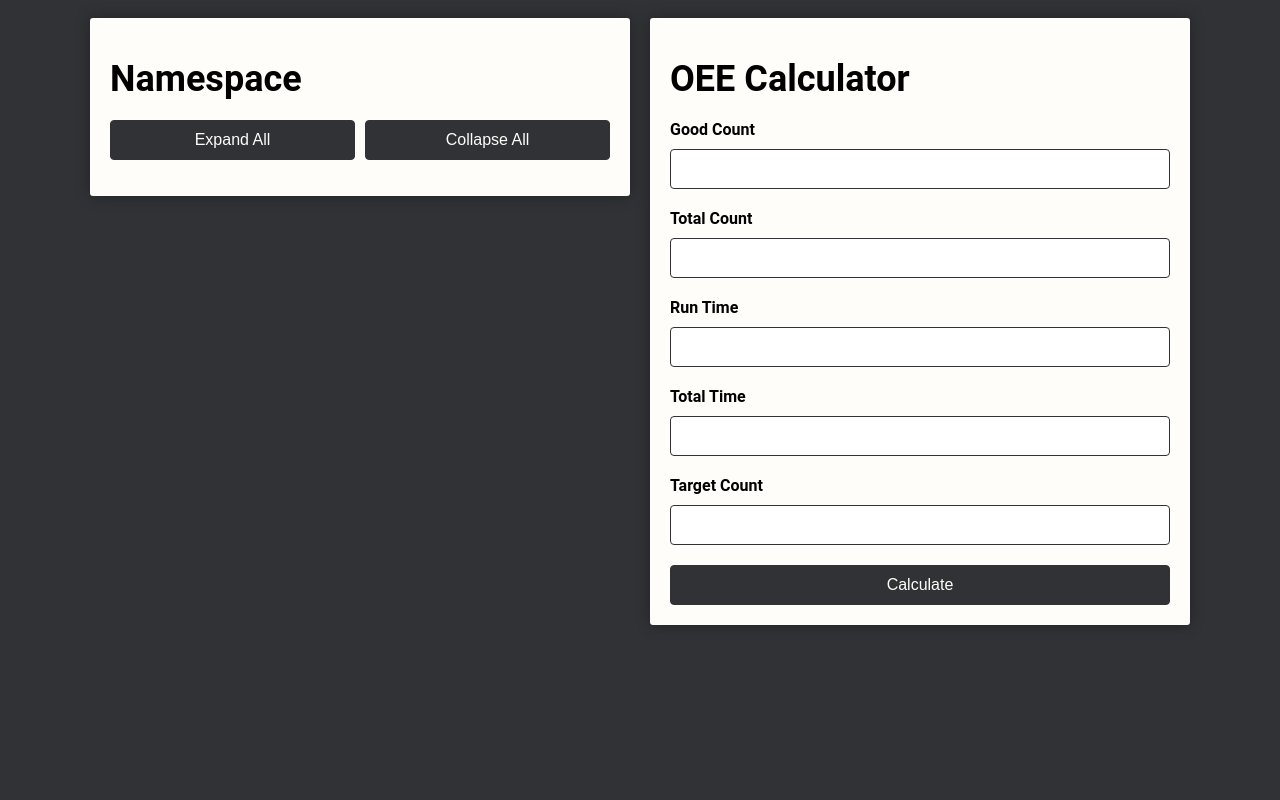
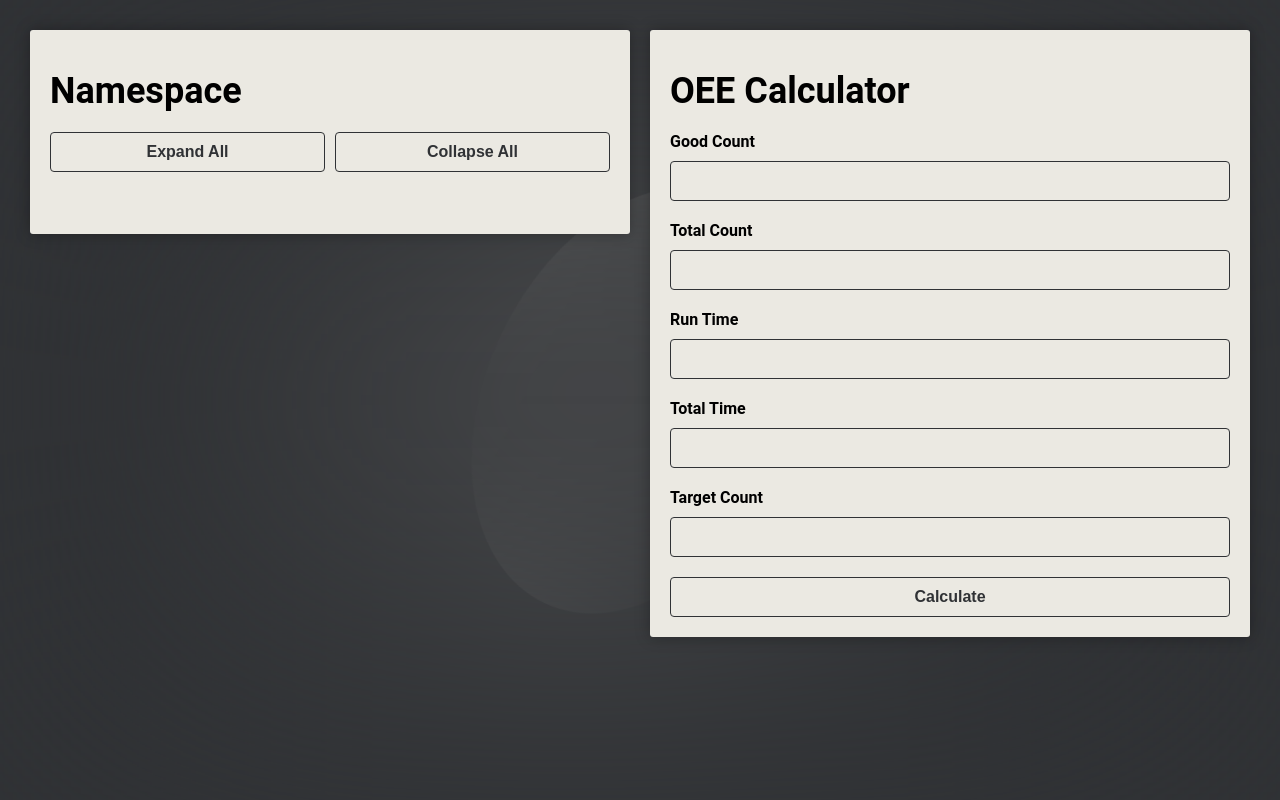
Before and after one commit to DMDuFresne/OEE_Server, a Flask app: page / in a window 1280 px wide. Run offline with Flask 3, Linux system fonts and the light colour scheme; data that the repository does not hold is empty; some libraries are stand-ins or nearby versions.

Commit message:
Working on rough front end

```diff
--- a/app/blueprints/asset.py
+++ b/app/blueprints/asset.py
@@ -42,6 +42,40 @@ def get_all_assets_route(asset_class, get_all_func):
         route_path,
         endpoint=endpoint_name,
         view_func=route_get_all_assets,
+        methods=['GET']
+    )
+    # print(f"Created route: GET {route_path} => {endpoint_name}")
+
+
+def get_parent_asset_route(asset_class, get_func):
+    @limiter.limit("60/minute")
+    def route_get_parent_asset(asset_id):
+        result = get_func(asset_class, asset_id)
+        return result
+
+    endpoint_name = f'route_get_parent_asset_{asset_class.__name__.lower()}'
+    route_path = f'/{asset_class.object_name.lower()}/<int:asset_id>/parent'
+    asset_blueprint.add_url_rule(
+        route_path,
+        endpoint=endpoint_name,
+        view_func=route_get_parent_asset,
+        methods=['GET']
+    )
+    print(f"Created route: GET {route_path} => {endpoint_name}")
+
+
+def get_child_assets_route(asset_class, get_func):
+    @limiter.limit("60/minute")
+    def route_get_child_assets(asset_id):
+        result = get_func(asset_class, asset_id)
+        return result
+
+    endpoint_name = f'route_get_child_assets_{asset_class.__name__.lower()}'
+    route_path = f'/{asset_class.object_name.lower()}/<int:asset_id>/children'
+    asset_blueprint.add_url_rule(
+        route_path,
+        endpoint=endpoint_name,
+        view_func=route_get_child_assets,
         methods=['GET']
     )
     # print(f"Created route: GET {route_path} => {endpoint_name}")
@@ -133,3 +167,17 @@ delete_asset_route(SiteModel, delete_asset)
 delete_asset_route(AreaModel, delete_asset)
 delete_asset_route(LineModel, delete_asset)
 delete_asset_route(CellModel, delete_asset)
+
+# parent asset routes
+get_parent_asset_route(EnterpriseModel, get_parent_asset)
+get_parent_asset_route(SiteModel, get_parent_asset)
+get_parent_asset_route(AreaModel, get_parent_asset)
+get_parent_asset_route(LineModel, get_parent_asset)
+get_parent_asset_route(CellModel, get_parent_asset)
+
+# child assets routes
+get_child_assets_route(EnterpriseModel, get_child_assets)
+get_child_assets_route(SiteModel, get_child_assets)
+get_child_assets_route(AreaModel, get_child_assets)
+get_child_assets_route(LineModel, get_child_assets)
+get_child_assets_route(CellModel, get_child_assets)
--- a/app/services/asset.py
+++ b/app/services/asset.py
@@ -1,4 +1,3 @@
-import logging
 from flask import jsonify
 from app.models.asset import *
 from app.models.asset_tree import AssetTreeModel
@@ -40,6 +39,42 @@ def get_all_assets(asset_class):
     except Exception as e:
         logger.error(f"Error occurred while fetching all assets: {str(e)}", exc_info=True)
         return jsonify({'error': 'An error occurred while fetching all assets.'}), 500
+
+
+def get_parent_asset(asset_class, asset_id):
+    try:
+        asset = asset_class()
+
+        if asset.parent_table_name is None:
+            return jsonify({'error': f'{asset.object_name}s have no parent.'}), 500
+
+        assets = asset.get_parent(asset_id)
+        serialized = [asset.__dict__ for asset in assets]
+        return jsonify({
+            'data': serialized,
+            'message': f'the parent of the {asset_class.object_name} retrieved successfully'
+        }), 200
+    except Exception as e:
+        logger.error(f"Error occurred while fetching the parent asset: {str(e)}", exc_info=True)
+        return jsonify({'error': 'An error occurred while fetching the parent asset.'}), 500
+
+
+def get_child_assets(asset_class, asset_id):
+    try:
+        asset = asset_class()
+
+        if asset.child_table_name is None:
+            return jsonify({'error': f'{asset.object_name}s have no children.'}), 500
+
+        assets = asset.get_children(asset_id)
+        serialized = [asset.__dict__ for asset in assets]
+        return jsonify({
+            'data': serialized,
+            'message': f'Children of {asset_class.object_name}s retrieved successfully'
+        }), 200
+    except Exception as e:
+        logger.error(f"Error occurred while fetching child assets: {str(e)}", exc_info=True)
+        return jsonify({'error': 'An error occurred while fetching child assets.'}), 500
 
 
 def get_asset(asset_class, asset_id):
--- a/app/static/css/styles.css
+++ b/app/static/css/styles.css
@@ -1,19 +1,41 @@
 :root {
   --primary-color: #303235;
-  --secondary-color: #fefdfa;
-  --tertiary-color: #275187;
+  --secondary-color: #ebe9e2;
+  --tertiary-color: #0a0000;
   --success-color: #49ab52;
+  --warning-color: #fbb236;
   --danger-color: #fa535c;
+}
+
+* {
+  box-sizing: border-box;
+  z-index: 10;
+}
+
+html, body {
+  height: 100%;
 }
 
 body {
   font-family: 'Roboto', sans-serif;
   background: var(--primary-color);
+  margin: 0;
+  padding: 0;
+  overflow: hidden;
+}
+
+.screen {
+  overflow: auto;
+  height: 100%;
+  width: 100%;
+  position: relative;
+  z-index: 1;
 }
 
 .container {
-  width: 100%;
-  height: 500px;
+  margin: 0 auto;
+  padding: 20px;
+  flex-grow: 1;
 }
 
 .wrap {
@@ -25,12 +47,12 @@ body {
 
 .box {
   margin: 10px;
-  flex: 1 0 auto;
-  min-width: 300px;
-  max-width: 500px;
+  flex: 1 0 500px;
+  max-width: 100%;
+  overflow: auto;
   text-align: left;
   border-radius: 3px;
-  transition: 200ms ease-in-out;
+  transition: box-shadow 200ms ease-in-out;
   box-shadow: 0 0 15px rgba(0, 0, 0, 0.3);
   padding: 20px;
   background: var(--secondary-color);
@@ -44,17 +66,8 @@ body {
   display: none;
 }
 
-.box.show {
-  display: block;
-}
-
-.box.show:hover {
-  box-shadow: 0 0 5px rgba(0, 0, 0, 0.7);
-}
-
 .box h1 {
-  margin-top: 20px;
-  margin-bottom: 20px;
+  margin: 20px 0;
   font-weight: bold;
   font-size: 36px;
 }
@@ -74,26 +87,7 @@ label {
   gap: 10px;
 }
 
-button {
-  padding: 10px;
-  font-size: 16px;
-  border-radius: 4px;
-  border: 1px solid var(--primary-color);
-  box-sizing: border-box;
-  background-color: var(--primary-color);
-  color: var(--secondary-color);
-  cursor: pointer;
-  transition: background-color 0.3s;
-  flex: 1;
-}
-
-button:hover {
-  background-color: var(--secondary-color);
-  color: var(--primary-color);
-}
-
-input[type="number"],
-button[type="submit"] {
+input[type="number"] {
   padding: 10px;
   font-size: 16px;
   border-radius: 4px;
@@ -102,16 +96,49 @@ button[type="submit"] {
   box-sizing: border-box;
 }
 
-button[type="submit"] {
+input[type="number"]:hover,
+input[type="number"]:focus {
   background-color: var(--primary-color);
   color: var(--secondary-color);
-  cursor: pointer;
+}
+
+button, input[type="number"], button[type="submit"] {
+  padding: 10px;
+  font-size: 16px;
+  border-radius: 4px;
+  border: 1px solid var(--primary-color);
+  width: 100%;
+  box-sizing: border-box;
+  background-color: var(--secondary-color);
+  color: var(--primary-color);
   transition: background-color 0.3s;
 }
 
-button[type="submit"]:hover {
+button[type="submit"] {
+  cursor: pointer;
+  font-weight: bold;
+}
+
+button[type="submit"]:hover,
+button[type="submit"]:focus {
+  background-color: var(--primary-color);
+  color: var(--secondary-color);
+  outline: none;
+}
+
+button {
   background-color: var(--secondary-color);
   color: var(--primary-color);
+  transition: background-color 0.3s;
+  cursor: pointer;
+  flex: 1;
+  font-weight: bold;
+}
+
+button:hover,
+button:focus {
+  background-color: var(--primary-color);
+  color: var(--secondary-color);
 }
 
 .result-item {
@@ -130,7 +157,6 @@ button[type="submit"]:hover {
 }
 
 .oee-fill {
-  background-color: var(--secondary-color);
   height: 100%;
   width: 0%;
   transition: width 0.5s;
@@ -140,22 +166,26 @@ button[type="submit"]:hover {
 .oee-label {
   position: absolute;
   top: 50%;
-  left: 10%;
+  left: 50%;
   transform: translate(-50%, -50%);
-  color: var(--secondary-color);
+  color: var(--primary-color);
   font-weight: bold;
 }
 
 #treeView {
-  max-height: 90vh;
+  max-height: 100%;
   overflow-y: auto;
 }
 
 #treeView ul {
-  padding-left: 20px;
+  padding: 5px;
   list-style-type: none;
   max-height: none;
-  transition: max-height 0.5s ease-in-out;
+  transition: max-height 5.5s ease-in-out;
+}
+
+#treeView li {
+  padding: 5px;
 }
 
 #treeView li.collapsed > ul {
@@ -165,6 +195,7 @@ button[type="submit"]:hover {
 
 #treeView li > span.parent-text {
   cursor: pointer;
+  font-weight: bold;
 }
 
 #treeView li > span.parent-text:hover {
@@ -172,7 +203,6 @@ button[type="submit"]:hover {
 }
 
 #treeView li.no-children > span.parent-text {
-  padding-right: 10px;
   cursor: default;
 }
 
@@ -198,7 +228,7 @@ button[type="submit"]:hover {
   border-bottom: 4px solid transparent;
   border-left: 4px solid #000;
   margin-right: 5px;
-  transition: transform 0.2s;
+  transition: transform 0.5s;
 }
 
 .caret-down {
@@ -212,3 +242,44 @@ button[type="submit"]:hover {
 .hidden {
   display: none;
 }
+
+/* -- Blob effect -- */
+
+@keyframes rotate {
+  from {
+    rotate: 0deg;
+  }
+
+  50% {
+    scale: 1 1.5;
+  }
+
+  to {
+    rotate: 360deg;
+  }
+}
+
+#blob {
+  background-color: white;
+  height: 24vmax;
+  aspect-ratio: 1;
+  position: fixed; /* Change from absolute to fixed */
+  left: 50%;
+  top: 50%;
+  translate: -50% -50%;
+  border-radius: 50%;
+  background: linear-gradient(to right, var(--primary-color), var(--secondary-color));
+  animation: rotate 20s infinite;
+  opacity: 0.5;
+  z-index: -1;
+}
+
+#blur {
+  top: 0;
+  left: 0;
+  height: 100vh;
+  width: 100vw;
+  position: fixed;
+  z-index: 0;
+  backdrop-filter: blur(12vmax);
+}
--- a/app/static/js/script.js
+++ b/app/static/js/script.js
@@ -128,7 +128,7 @@ function updateGauge(value, gaugeId) {
     if (value > 0.8) {
       gaugeElement.style.backgroundColor = "var(--success-color)";
     } else if (value > 0.6) {
-      gaugeElement.style.backgroundColor = "var(--primary-color)";
+      gaugeElement.style.backgroundColor = "var(--warning-color)";
     } else {
       gaugeElement.style.backgroundColor = "var(--danger-color)";
     }
@@ -222,3 +222,16 @@ function generateTreeView(data, collapsed = true) {
 
   return ul;
 }
+
+/* -- Glow effect -- */
+
+const blob = document.getElementById("blob");
+
+window.onpointermove = event => {
+  const { clientX, clientY } = event;
+
+  blob.animate({
+    left: `${clientX}px`,
+    top: `${clientY}px`
+  }, { duration: 3000, fill: "forwards" });
+}
--- a/app/templates/home.html
+++ b/app/templates/home.html
@@ -5,6 +5,9 @@
   <link rel="stylesheet" href="{{ url_for('static', filename='css/styles.css') }}">
 </head>
 <body>
+  <div id="blob"></div>
+  <div id="blur"></div>
+  <div class="screen">
     <div class="container">
       <div class="wrap">
         <div class="box">
@@ -49,6 +52,7 @@
         </div>
       </div>
     </div>
+  </div>
   <script src="{{ url_for('static', filename='js/script.js') }}"></script>
 </body>
 </html>
```
Also changed, not shown: app/models/asset.py (+53 -7 lines). Lines whose indentation alone changed are shown as unchanged.
